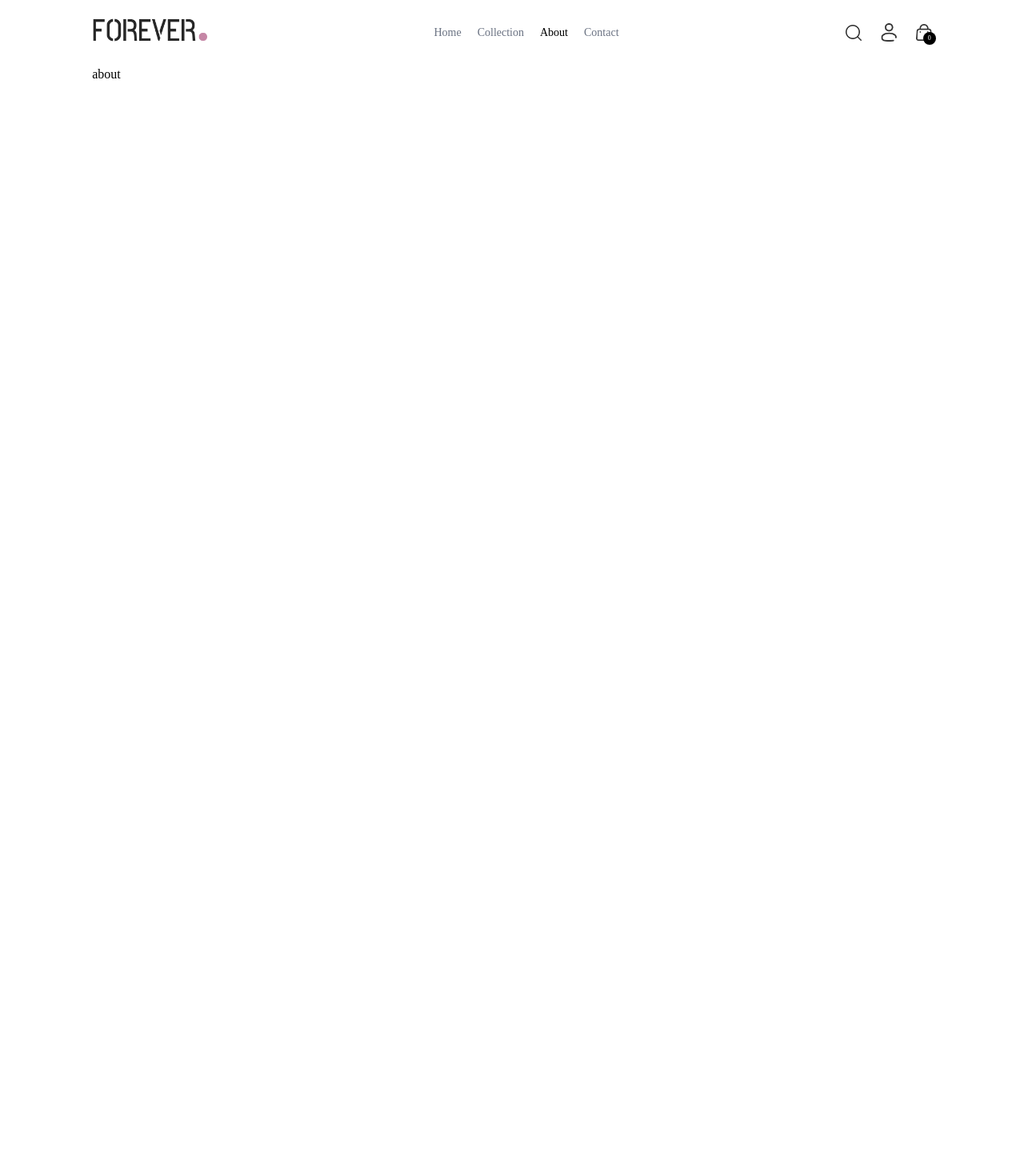
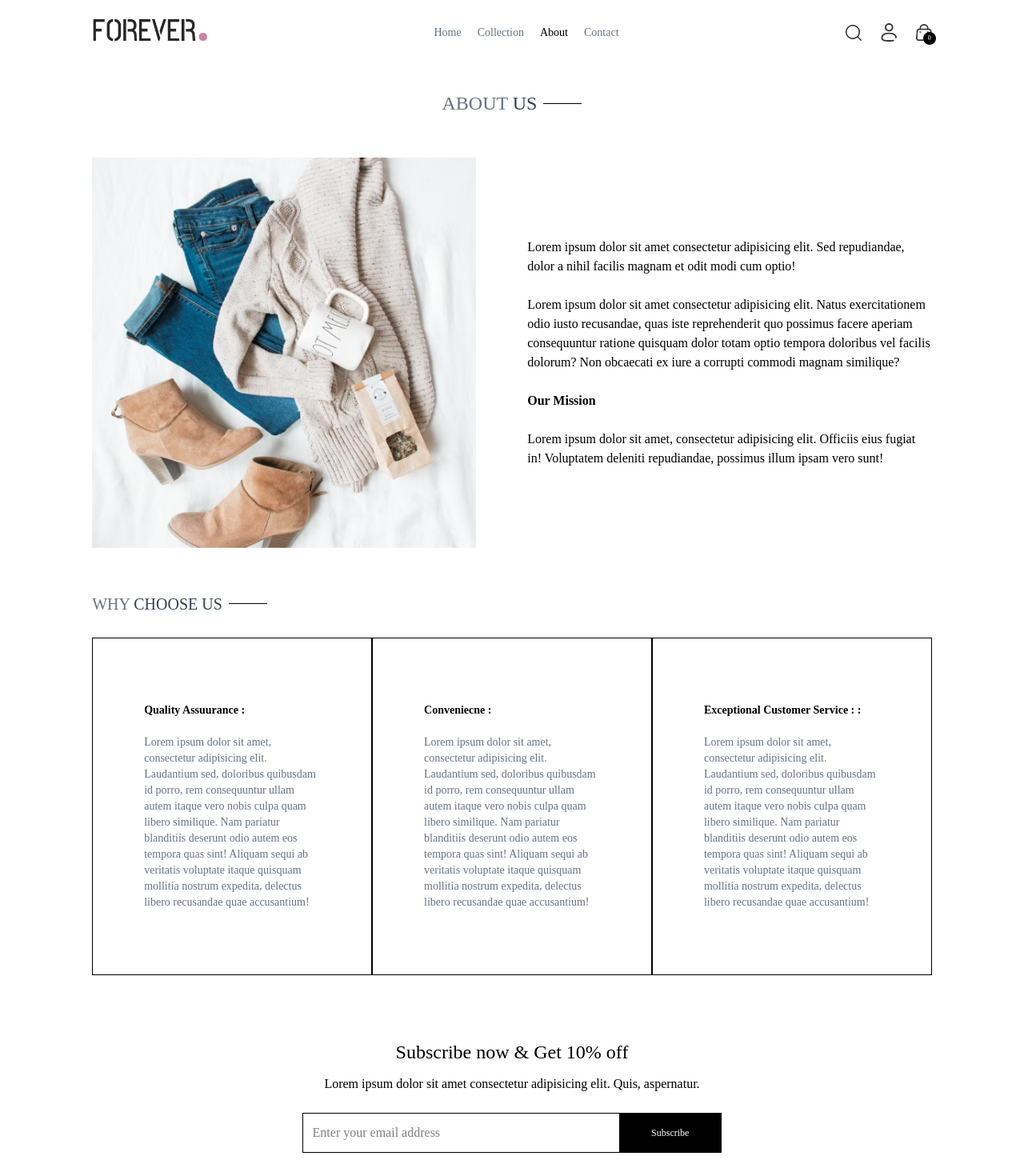
Before and after one commit to Sandeepku8211/fullstack, a React (Vite) app: page /about in a window 1280 px wide. Shown: the whole page at 80% size. Before the commit the page ends 800 px from the top, so only its background shows below. Built offline with nearby package versions, Linux system fonts and the light colour scheme.

Commit message:
making of about page section

```diff
--- a/src/components/Navbar.jsx
+++ b/src/components/Navbar.jsx
@@ -46,7 +46,7 @@ const Navbar = () => {
 
         {/* Profile Dropdown */}
         <div className='group relative'>
-          <img src={assets.profile_icon} className='w-5 cursor-pointer' alt='Profile' />
+          <Link to='/login'><img src={assets.profile_icon} className='w-5 cursor-pointer' alt='Profile' /></Link>
           <div className='group-hover:block hidden dropdown-menu right-0 pt-4'>
             <div className='flex flex-col gap-2 w-36 py-3 px-5 bg-slate-100 text-gray-500 absolute rounded shadow-lg'>
               <p className='cursor-pointer hover:text-black'>Profile</p>
--- a/src/pages/About.jsx
+++ b/src/pages/About.jsx
@@ -1,9 +1,46 @@
 import React from 'react'
+import Title from '../components/Title'
+import NewsLetter from '../components/NewsLetter'
+import assets from '../assets/assets'
 
 const About = () => {
   return (
-    <div>
-      about
+    <div className=''>
+      <div className='text-2xl text-center pt-8 broder-t'>
+        <Title  text1={'ABOUT'} text2={'US'}/>
+      </div>
+
+      <div className='my-10 flex flex-col md:flex-row gap-16'>
+        <img src={assets.about_img} className='w-full md:max-w-[480px]' alt="" />
+        <div className='flex flex-col justify-center gap-6 md:w-2/4 text-black'>
+        <p>Lorem ipsum dolor sit amet consectetur adipisicing elit. Sed repudiandae, dolor a nihil facilis magnam et odit modi cum optio!</p>
+        <p>Lorem ipsum dolor sit amet consectetur adipisicing elit. Natus exercitationem odio iusto recusandae, quas iste reprehenderit quo possimus facere aperiam consequuntur ratione quisquam dolor totam optio tempora doloribus vel facilis dolorum? Non obcaecati ex iure a corrupti commodi magnam similique?</p>
+        <b>Our Mission</b>
+        <p>Lorem ipsum dolor sit amet, consectetur adipisicing elit. Officiis eius fugiat in! Voluptatem deleniti repudiandae, possimus illum ipsam vero sunt!</p>
+        </div>
+
+      </div>
+      <div className='text-xl py-4'>
+        <Title text1={'WHY'} text2={'CHOOSE US'} />
+
+      </div>
+
+      <div className='flex flex-col md:flex-row text-sm mb-20'>
+        <div className='border px-10 md:px-16 py-8 sm:py-20 flex flex-col gap-5'>
+          <b>Quality Assuurance :</b>
+          <p className='text-gray-500'>Lorem ipsum dolor sit amet, consectetur adipisicing elit. Laudantium sed, doloribus quibusdam id porro, rem consequuntur ullam autem itaque vero nobis culpa quam libero similique. Nam pariatur blanditiis deserunt odio autem eos tempora quas sint! Aliquam sequi ab veritatis voluptate itaque quisquam mollitia nostrum expedita, delectus libero recusandae quae accusantium!</p>
+        </div>
+        <div className='border px-10 md:px-16 py-8 sm:py-20 flex flex-col gap-5'>
+          <b>Conveniecne :</b>
+          <p className='text-gray-500'>Lorem ipsum dolor sit amet, consectetur adipisicing elit. Laudantium sed, doloribus quibusdam id porro, rem consequuntur ullam autem itaque vero nobis culpa quam libero similique. Nam pariatur blanditiis deserunt odio autem eos tempora quas sint! Aliquam sequi ab veritatis voluptate itaque quisquam mollitia nostrum expedita, delectus libero recusandae quae accusantium!</p>
+        </div>
+        <div className='border px-10 md:px-16 py-8 sm:py-20 flex flex-col gap-5'>
+          <b>Exceptional Customer Service : :</b>
+          <p className='text-gray-500'>Lorem ipsum dolor sit amet, consectetur adipisicing elit. Laudantium sed, doloribus quibusdam id porro, rem consequuntur ullam autem itaque vero nobis culpa quam libero similique. Nam pariatur blanditiis deserunt odio autem eos tempora quas sint! Aliquam sequi ab veritatis voluptate itaque quisquam mollitia nostrum expedita, delectus libero recusandae quae accusantium!</p>
+        </div>
+
+      </div>
+      <NewsLetter />
     </div>
   )
 }
--- a/src/pages/Login.jsx
+++ b/src/pages/Login.jsx
@@ -1,10 +1,53 @@
-import React from 'react'
+import React, { useState } from 'react'
 
 const Login = () => {
+  const [currentState, setCurrentState] = useState('Login')
+
+  const toggleState = () => {
+    setCurrentState((prevState) => (prevState === 'Login' ? 'Signup' : 'Login'))
+  }
+
   return (
-    <div>
-      login
-    </div>
+    <form className='flex flex-col items-center w-[90%] sm:max-w-96 m-auto mt-14 gap-4 text-black'>
+      <div className='inline-flex items-center gap-2 mb-2 mt-10'>
+        <p className='prata-regular text-3xl'>{currentState}</p>
+        <hr className='border-none h-[1.5px] w-8 bg-black' />
+      </div>
+      {currentState === 'Signup' && (
+        <input
+          required
+          type='text'
+          className='w-full px-3 py-2 border border-black'
+          placeholder='Enter Your First Name'
+        />
+      )}
+      <input
+        required
+        type='email'
+        className='w-full px-3 py-2 border border-black'
+        placeholder='Enter Your Email'
+      />
+      <input
+        required
+        type='password'
+        className='w-full px-3 py-2 border border-black'
+        placeholder='Enter Your Password'
+      />
+
+      <div className='w-full flex justify-between text-sm mt-[-8px]'>
+        <p className='cursor-pointer'>Forgot Your Password?</p>
+        <p className='cursor-pointer' onClick={toggleState}>
+          {currentState === 'Login' ? 'Create an Account' : 'Already have an Account?'}
+        </p>
+      </div>
+
+      <button
+        type='submit'
+        className='bg-black text-white px-4 py-2 rounded mt-4 w-full'
+      >
+        {currentState === 'Login' ? 'Login' : 'Signup'}
+      </button>
+    </form>
   )
 }
 
```
